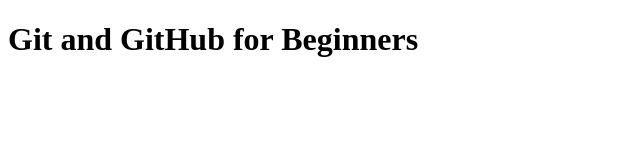
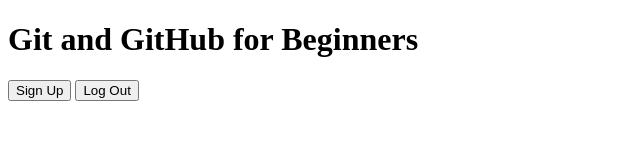
Before and after one commit to MarsIfeanyi/git-and-github-beginner, a plain HTML site: page index.html in a window 1280 px wide. Shown: the whole page, without its empty margins (0-640 px from the left). Drawn offline with Linux system fonts and the light colour scheme.

Commit message:
Add button new feature

```diff
--- a/index.html
+++ b/index.html
@@ -8,7 +8,8 @@
   </head>
   <body>
     <h1>Git and GitHub for Beginners</h1>
+
+    <button>Sign Up</button>
+    <button>Log Out</button>
   </body>
 </html>
-
-<!-- Hint: The A, beside the fileName, tells you at a glance that the file is Added and thus Git is tracking it  -->
```
